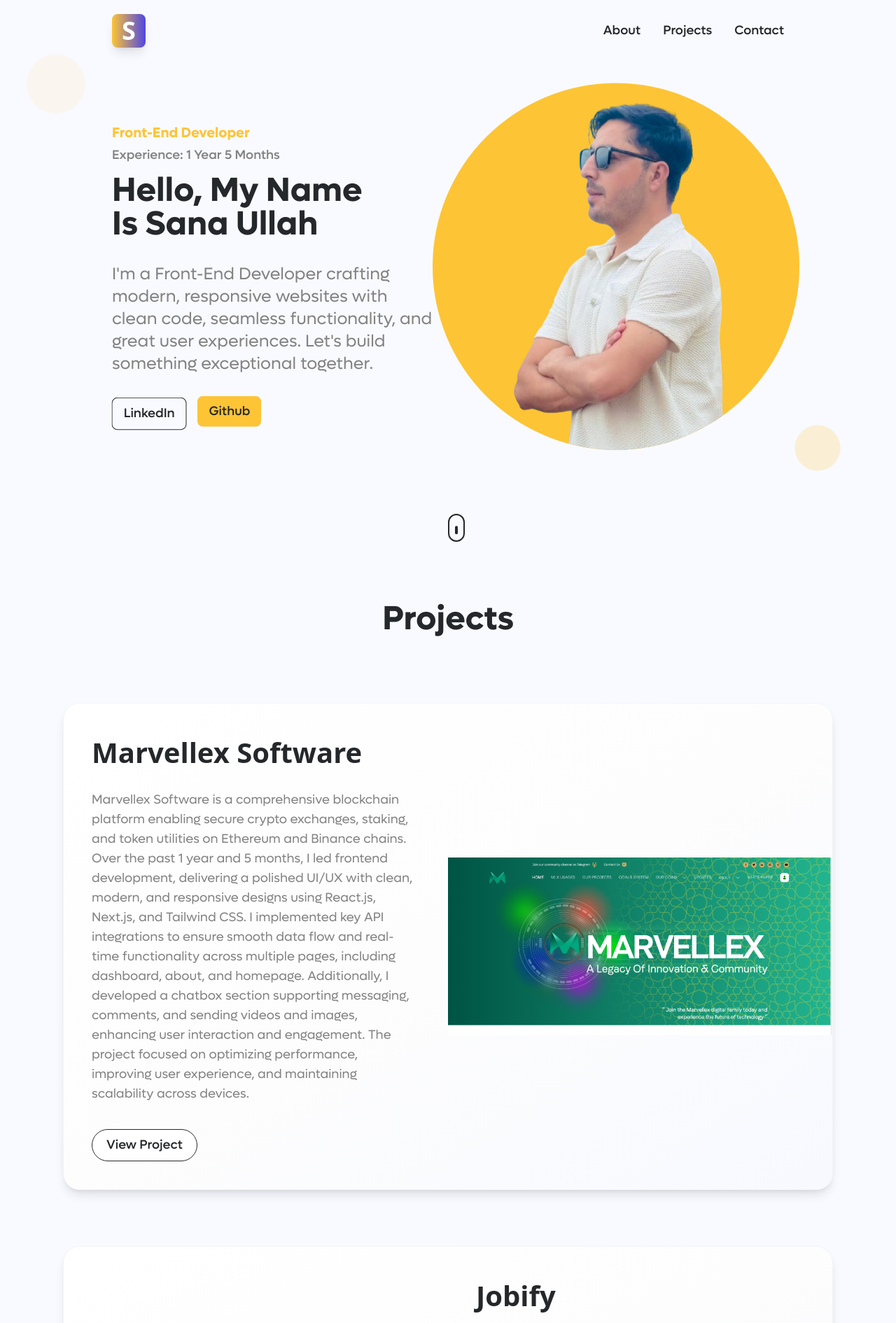
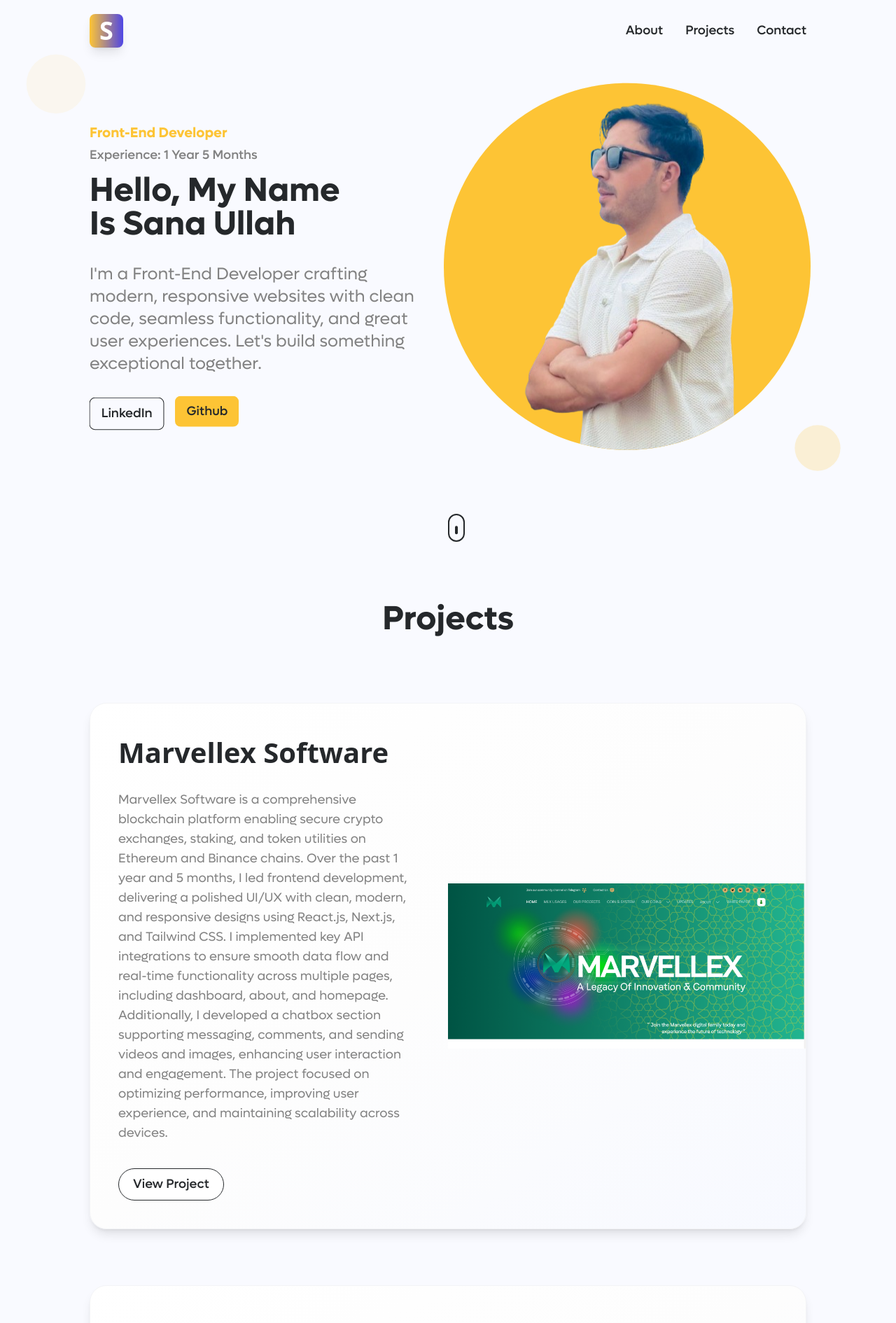
Before and after one commit to sunnykhan12345/sanaullah-portfolio, a Next.js app: page / in a window 1280 px wide. Shown: the top 1890 px of the page at 70% size. Built offline with nearby package versions, Linux system fonts and the light colour scheme; a web font is replaced by a local one.

Commit message:
working on conatiner added menully px

```diff
--- a/src/app/components/About.js
+++ b/src/app/components/About.js
@@ -47,7 +47,7 @@ const About = () => {
       id="about"
     >
       <motion.div
-        className="container flex xl:gap-20 md:gap-10 gap-7 items-center justify-center lg:flex-nowrap flex-wrap"
+        className="px-6 md:px-16 lg:px-24 xl:px-32 flex xl:gap-20 md:gap-10 gap-7 items-center justify-center lg:flex-nowrap flex-wrap"
         variants={container}
         initial="hidden"
         animate={isInView ? "visible" : "hidden"}
--- a/src/app/components/Header.js
+++ b/src/app/components/Header.js
@@ -65,7 +65,7 @@ const Header = () => {
       initial="hidden"
       animate="visible"
     >
-      <div className="container">
+      <div className="px-6 md:px-16 lg:px-24 xl:px-32">
         <nav className="flex items-center justify-between">
           <motion.div
             variants={itemVariants}
--- a/src/app/components/Hero.js
+++ b/src/app/components/Hero.js
@@ -144,14 +144,13 @@ const Hero = () => {
           }}
         />
         <Header />
-        <div className="container">
+        <div className="px-6 md:px-16 lg:px-24 xl:px-32">
           <motion.div
             className="flex xl:gap-5 lg:flex-row flex-col md:gap-10 gap-7"
             variants={containerVariants}
             initial="hidden"
             animate="visible"
           >
-
             {/* Left Content */}
             <div className="lg:w-6/12 w-full xl:pt-16 pt-10">
               <motion.span
--- a/src/app/components/Projects.js
+++ b/src/app/components/Projects.js
@@ -381,7 +381,7 @@ const Projects = () => {
         className="bg-[#F9FAFF] xl:py-28 lg:py-20 md:py-16 py-8"
         id="projects"
       >
-        <div className="lg:max-w-[1100px] w-full mx-auto">
+        <div className="px-6 md:px-16 lg:px-24 xl:px-32">
           <h2 className="font-bold font-lufga lg:text-5xl md:text-3xl text-2xl text-[#25282B] capitalize text-center">
             projects
           </h2>
```
